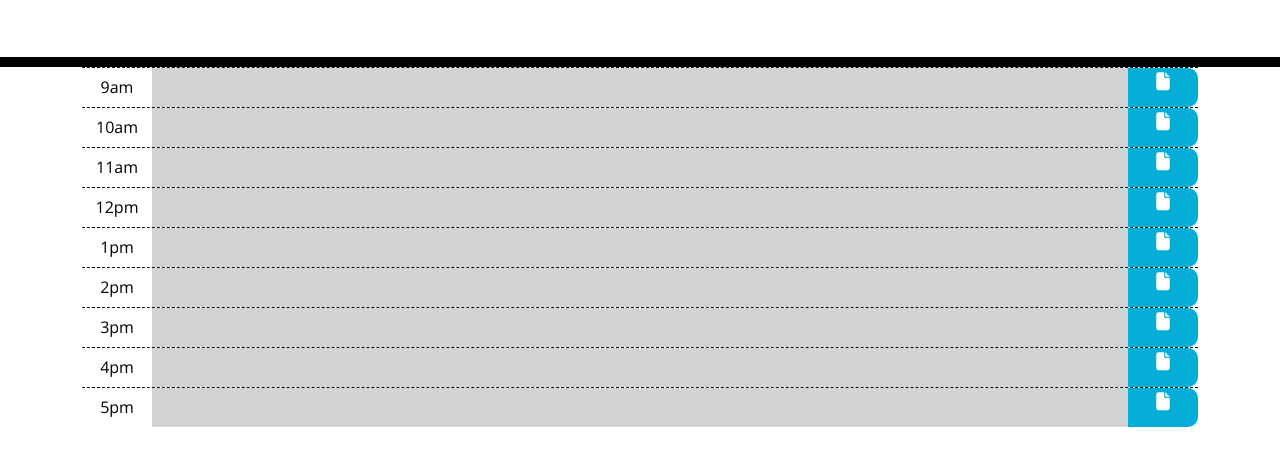
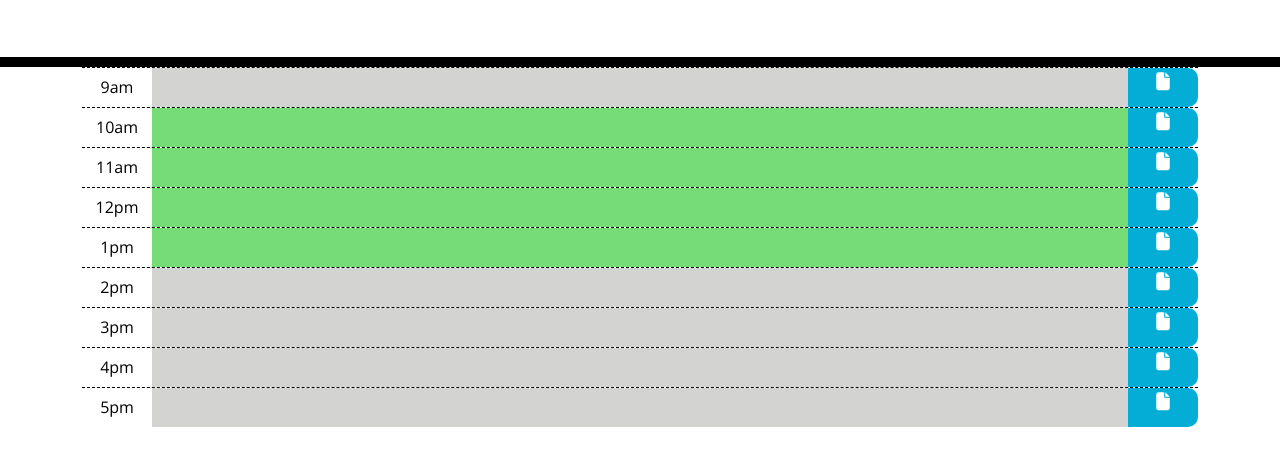
Before and after one commit to ns6296666/dailyplainer, a plain HTML site: page index.html in a window 1280 px wide. Shown: the part 188-654 px from the top of the page. Drawn offline with nearby package versions, Linux system fonts and the light colour scheme.

Commit message:
added background color

```diff
--- a/index.js
+++ b/index.js
@@ -1,4 +1,5 @@
 const date = dayjs(new Date());
+const time = date.format("h:mm A");
 const day = date.format("dddd, MMMM D");
 
 // logic for creating business hour
@@ -28,14 +29,14 @@ let liElement = result.forEach((hour, i) => {
   inputText.type = "text";
   inputText.value = localStorage.getItem(key);
 
-  console.log(inputText);
-
   // file icon
   const iconElement = document.createElement("i");
   iconElement.classList = "fa-solid fa-file";
   iconElement.style.color = "white";
   iconElement.style.fontSize = "18px";
-
+  inputText.style.backgroundColor =
+    time < hour.time ? "#D3D3D2" : time > hour.time ? "#75DC77" : "#FE685F";
+  console.log("============", time, hour.time, time < hour.time);
   divElement.innerHTML = `
 
   <p class="hour">${hour.time}</p>
@@ -60,14 +61,12 @@ let liElement = result.forEach((hour, i) => {
 
     const newDiv = document.getElementById("data");
     const saved = document.getElementById("saved-data");
-    console.log("checkIcon", checkIcon);
     saved.textContent = `data saved to localstorage `;
 
     return newDiv.append(checkIcon);
   }
 
   const savedBtns = document.querySelectorAll("icons");
-  console.log("savedBtn", savedBtns);
   savedBtns.forEach((savedBtn) =>
     savedBtn.addEventListener("onclick", inputHandler)
   );
--- a/starter/style.css
+++ b/starter/style.css
@@ -46,7 +46,7 @@ p {
   margin: 0;
 }
 .hour {
-  background-color: #ffffff;
+  /* background-color: #ffffff; */
   color: #000000;
   text-align: center;
   width: 70px;
@@ -59,7 +59,7 @@ p {
 .detail input {
   width: 100%;
   height: 100%;
-  background-color: #d2d3d3;
+  /* background-color: #d2d3d3; */
   border: none;
 }
 .icons {
```
